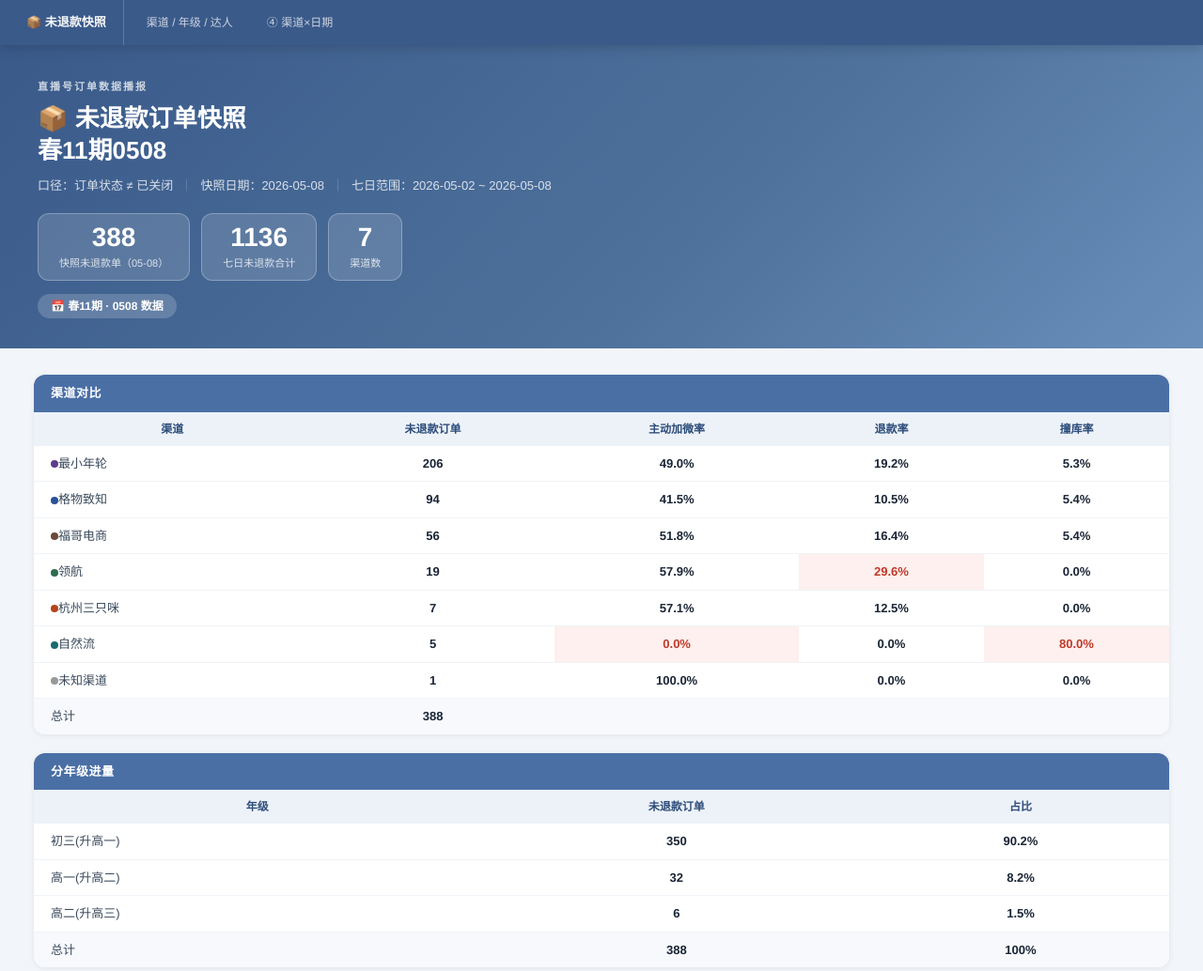
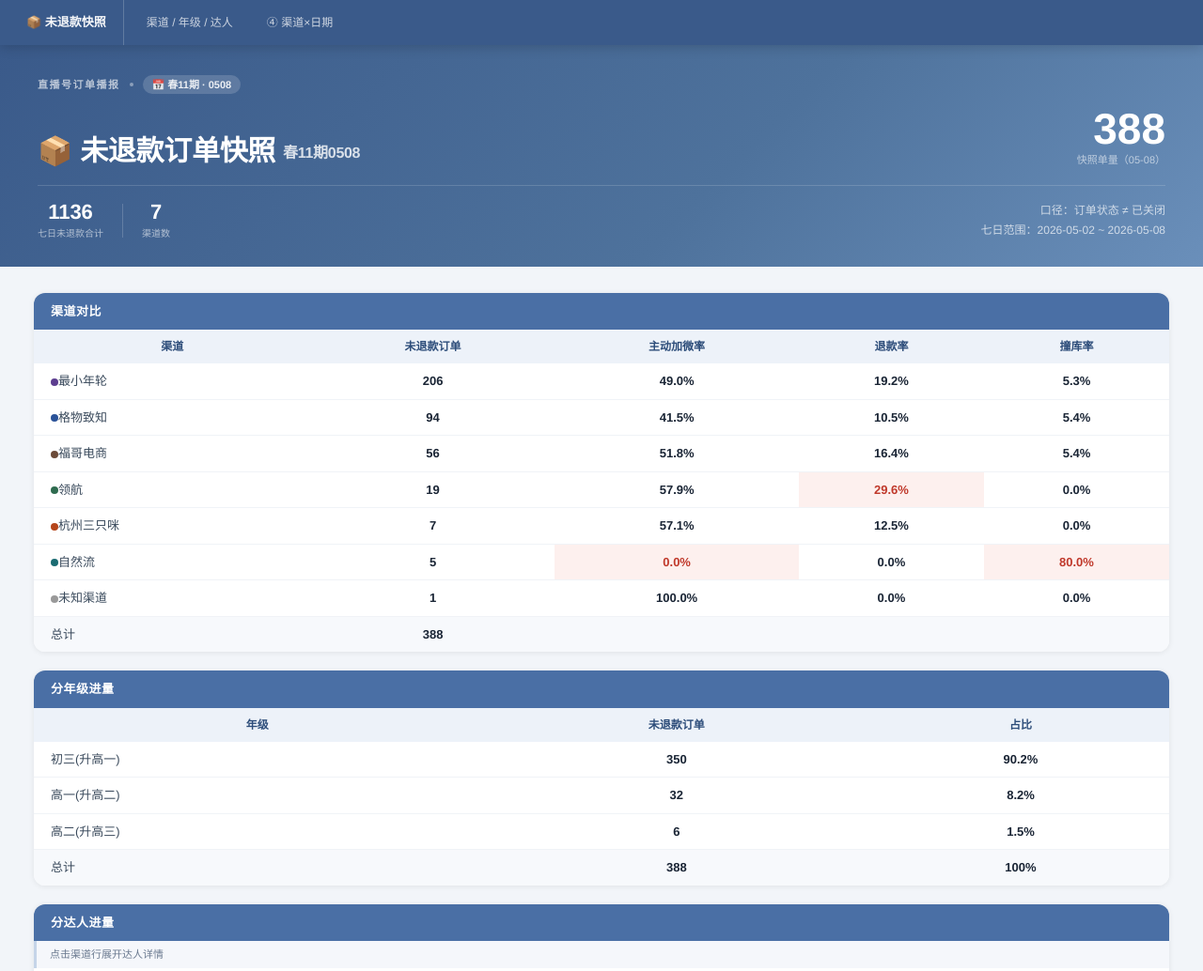
Before and after one commit to lin384722-svg/gzdb-report-0508-snap-norefund, a plain HTML site: page index.html in a window 1280 px wide. Shown: the top 1034 px of the page at 94% size. Drawn offline with Linux system fonts and the light colour scheme.

Commit message:
重设头部布局：标题+数字分区更清晰

```diff
--- a/index.html
+++ b/index.html
@@ -9,15 +9,23 @@ body{font-family:'PingFang SC','Helvetica Neue','Microsoft YaHei',sans-serif;bac
 .topnav .logo{color:rgba(255,255,255,.95);font-weight:700;font-size:13px;padding:14px 18px 14px 0;border-right:1px solid rgba(255,255,255,.2);margin-right:4px;white-space:nowrap;}
 .topnav a{color:rgba(255,255,255,.75);text-decoration:none;padding:14px 16px;font-size:12px;white-space:nowrap;border-radius:4px;transition:.15s;}
 .topnav a:hover{background:rgba(255,255,255,.14);color:white;}
-.hero{background:linear-gradient(135deg,#3a5a8a 0%,#4e729c 60%,#6a8fba 100%);color:white;padding:36px 40px 32px;}
-.hero-label{font-size:11px;font-weight:600;letter-spacing:2px;opacity:.75;margin-bottom:10px;}
-.hero-title{font-size:26px;font-weight:800;line-height:1.3;}
-.hero-sub{font-size:13px;opacity:.8;margin-top:10px;display:flex;align-items:center;gap:8px;flex-wrap:wrap;}
-.hero-pills{display:flex;gap:12px;flex-wrap:wrap;margin-top:20px;}
-.hero-pill{background:rgba(255,255,255,.14);border:1px solid rgba(255,255,255,.28);border-radius:12px;padding:10px 22px;text-align:center;}
-.hero-pill .pill-val{font-size:28px;font-weight:800;line-height:1.1;}
-.hero-pill .pill-lbl{font-size:11px;opacity:.8;margin-top:3px;}
-.hero-date{display:inline-flex;align-items:center;gap:6px;background:rgba(255,255,255,.18);border-radius:20px;padding:4px 14px;font-size:12px;font-weight:600;margin-top:14px;}
+.hero{background:linear-gradient(135deg,#3a5a8a 0%,#4e729c 60%,#6a8fba 100%);color:white;padding:32px 40px 28px;}
+.hero-eyebrow{display:flex;align-items:center;gap:10px;margin-bottom:14px;}
+.hero-eyebrow-tag{font-size:11px;font-weight:600;letter-spacing:1.5px;opacity:.65;text-transform:uppercase;}
+.hero-eyebrow-dot{width:4px;height:4px;border-radius:50%;background:rgba(255,255,255,.4);}
+.hero-eyebrow-date{font-size:11px;background:rgba(255,255,255,.18);border-radius:20px;padding:2px 10px;font-weight:600;opacity:.9;}
+.hero-main{display:flex;align-items:flex-end;gap:20px;flex-wrap:wrap;}
+.hero-title{font-size:30px;font-weight:800;line-height:1.2;letter-spacing:-.3px;}
+.hero-title .period{font-size:16px;font-weight:600;opacity:.8;margin-left:8px;vertical-align:middle;}
+.hero-count{text-align:right;margin-left:auto;}
+.hero-count-val{font-size:46px;font-weight:900;line-height:1;}
+.hero-count-lbl{font-size:11px;opacity:.6;margin-top:2px;}
+.hero-meta{display:flex;align-items:center;gap:20px;flex-wrap:wrap;margin-top:18px;padding-top:16px;border-top:1px solid rgba(255,255,255,.15);}
+.hero-meta-item{display:flex;flex-direction:column;align-items:center;}
+.hero-meta-val{font-size:22px;font-weight:800;line-height:1.1;}
+.hero-meta-lbl{font-size:10px;opacity:.6;margin-top:3px;white-space:nowrap;}
+.hero-meta-sep{width:1px;height:36px;background:rgba(255,255,255,.18);}
+.hero-meta-info{font-size:12px;opacity:.7;margin-left:auto;line-height:1.7;text-align:right;}
 .content{padding:28px 36px;display:flex;flex-direction:column;gap:20px;}
 .card{background:white;border-radius:12px;overflow:hidden;box-shadow:0 1px 6px rgba(0,0,0,.08);}
 .card-title{color:white;font-size:13px;font-weight:700;padding:10px 18px;letter-spacing:.5px;}
@@ -59,21 +67,35 @@ html{scroll-behavior:smooth;}</style></head><body>
   <a href="#date-section">④ 渠道×日期</a>
 </nav>
 <div class="hero">
-  <div class="hero-label">直播号订单数据播报</div>
-  <div class="hero-title">📦 未退款订单快照<br>春11期0508</div>
-  <div class="hero-sub">
-    <span>口径：订单状态 ≠ 已关闭</span>
-    <span style="opacity:.4;">｜</span>
-    <span>快照日期：2026-05-08</span>
-    <span style="opacity:.4;">｜</span>
-    <span>七日范围：2026-05-02 ~ 2026-05-08</span>
+  <div class="hero-eyebrow">
+    <span class="hero-eyebrow-tag">直播号订单播报</span>
+    <span class="hero-eyebrow-dot"></span>
+    <span class="hero-eyebrow-date">📅 春11期 · 0508</span>
   </div>
-  <div class="hero-pills">
-    <div class="hero-pill"><div class="pill-val">388</div><div class="pill-lbl">快照未退款单（05-08）</div></div>
-    <div class="hero-pill"><div class="pill-val">1136</div><div class="pill-lbl">七日未退款合计</div></div>
-    <div class="hero-pill"><div class="pill-val">7</div><div class="pill-lbl">渠道数</div></div>
+  <div class="hero-main">
+    <div>
+      <div class="hero-title">📦 未退款订单快照<span class="period">春11期0508</span></div>
+    </div>
+    <div class="hero-count">
+      <div class="hero-count-val">388</div>
+      <div class="hero-count-lbl">快照单量（05-08）</div>
+    </div>
   </div>
-  <div class="hero-date">📅 春11期 · 0508 数据</div>
+  <div class="hero-meta">
+    <div class="hero-meta-item">
+      <div class="hero-meta-val">1136</div>
+      <div class="hero-meta-lbl">七日未退款合计</div>
+    </div>
+    <div class="hero-meta-sep"></div>
+    <div class="hero-meta-item">
+      <div class="hero-meta-val">7</div>
+      <div class="hero-meta-lbl">渠道数</div>
+    </div>
+    <div class="hero-meta-info">
+      口径：订单状态 ≠ 已关闭<br>
+      七日范围：2026-05-02 ~ 2026-05-08
+    </div>
+  </div>
 </div>
 <div class="content" id="snap-top">
   <div class="card"><div class="card-title" style="background:#4a6fa5;">渠道对比</div>
```
